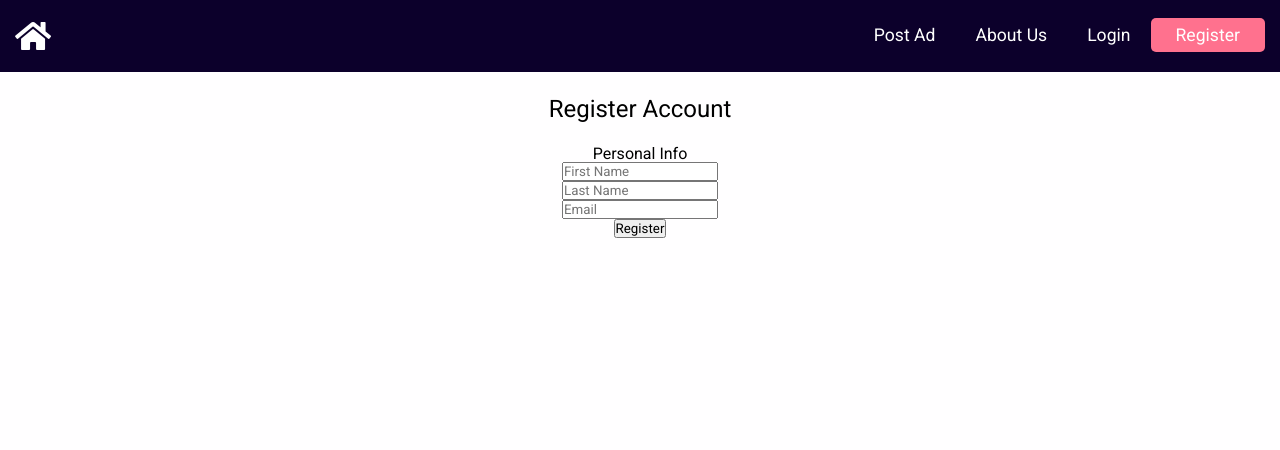
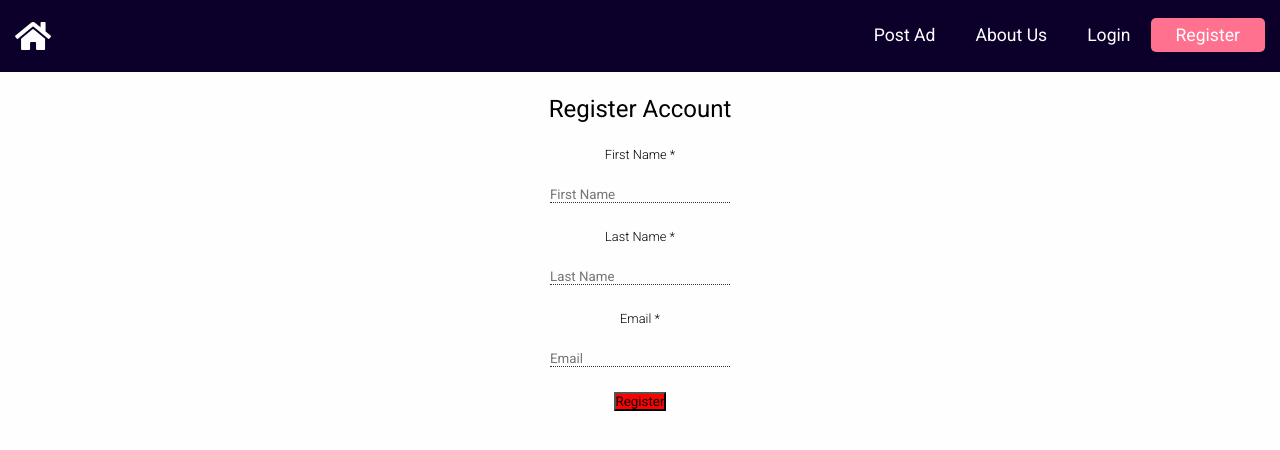
Before and after one commit to seachai/tiny-real-estate, a React (Create React App) app: page /register in a window 1280 px wide. Shown: the top 450 px of the page. Built offline with nearby package versions, Linux system fonts and the light colour scheme.

Commit message:
Working on register form

```diff
--- a/src/Components/Register.js
+++ b/src/Components/Register.js
@@ -14,13 +14,37 @@ export default class Register extends Component {
         <div className="container">
           <h1>Register Account</h1>
           <div className="sign-up">
-          <form className="forms">
-            <label>Personal Info</label><br />
-            <input type="firstname" name="firstname" placeholder="First Name" /><br />
-            <input type="lastname" name="lastname" placeholder="Last Name" /><br />
-            <input type="text" name="email" placeholder="Email" /><br />
-            <button type="submit">Register</button>
-          </form>
+            <form className="forms">
+              <label>First Name *</label>
+              <br />
+              <input
+                type="firstname"
+                name="firstname"
+                placeholder="First Name"
+                className="firstName"
+              />
+              <br />
+              <label>Last Name *</label>
+              <br />
+              <input
+                type="lastname"
+                name="lastname"
+                placeholder="Last Name"
+                className="lastName"
+              />
+              <br />
+              <label>Email *</label>
+              <br />
+              <input
+                type="text"
+                name="email"
+                placeholder="Email"
+                className="email"
+                required
+              />
+              <br />
+              <button type="submit">Register</button>
+            </form>
           </div>
         </div>
       </section>
--- a/src/sass/_grid.scss
+++ b/src/sass/_grid.scss
@@ -61,26 +61,3 @@
     }
   }
 }
-
-/* Mobile Styles */
-@media only screen and (max-width: 400px) {
-}
-
-/* Tablet Styles */
-@media only screen and (min-width: 401px) and (max-width: 960px) {
-  #listings {
-    .list-results {
-      .row {
-        .col-md-3 {
-          width: 33% !important;
-        }
-      }
-
-      .bottom-info {
-        .location {
-          font-size: 0.9rem;
-        }
-      }
-    }
-  }
-}
--- a/src/sass/_register.scss
+++ b/src/sass/_register.scss
@@ -5,4 +5,42 @@
     padding: 25px;
     font-size: 1.5rem;
   }
+
+  .sign-up {
+    .forms {
+      width: 100%;
+      margin: 0 auto;
+      label {
+        font-weight: 300;
+        font-size: .8rem;
+      }
+      .firstName {
+        background: transparent;
+        outline: none;
+        border: none;
+        border-bottom: 1px dotted #333;
+        margin: 25px;
+        width: 15%;
+      }
+      .lastName {
+        background: transparent;
+        outline: none;
+        border: none;
+        border-bottom: 1px dotted #333;
+        margin: 25px;
+        width: 15%;
+      }
+      .email {
+        background: transparent;
+        outline: none;
+        border: none;
+        border-bottom: 1px dotted #333;
+        margin: 25px;
+        width: 15%;
+      }
+      button {
+        background: red;
+      }
+    }
+  }
 }
```
